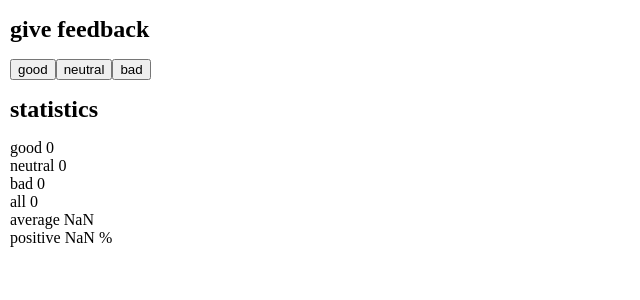
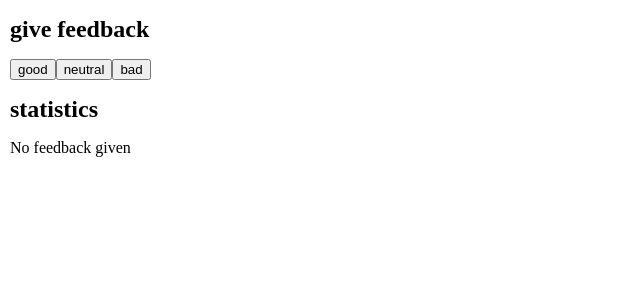
Before and after one commit to jimjonah/fullstackopen2022, a React (Create React App) app in the folder part1/unicafe/: page / in a window 1280 px wide. Shown: the top 300 px of the page, without its empty margins (0-640 px from the left). Built offline with nearby package versions, Linux system fonts and the light colour scheme.

Commit message:
1.9: unicafe step4

```diff
--- a/part1/unicafe/src/App.js
+++ b/part1/unicafe/src/App.js
@@ -11,6 +11,14 @@ const Button = (props) => (
 )
 
 const Statistics = ({good, neutral, bad}) => {
+  if (good === 0 && neutral === 0 && bad === 0) {
+    return (
+        <div>
+          <Display value={"statistics"}/>
+          <Results value={"No feedback given"}/>
+        </div>
+    )
+  } else {
     let total = good + neutral + bad
     return (
         <div>
@@ -23,6 +31,7 @@ const Statistics = ({good, neutral, bad}) => {
           <Results value={"positive"} count={(good / total) * 100 + " %"}/>
         </div>
     )
+  }
 }
 
 const App = () => {
```
